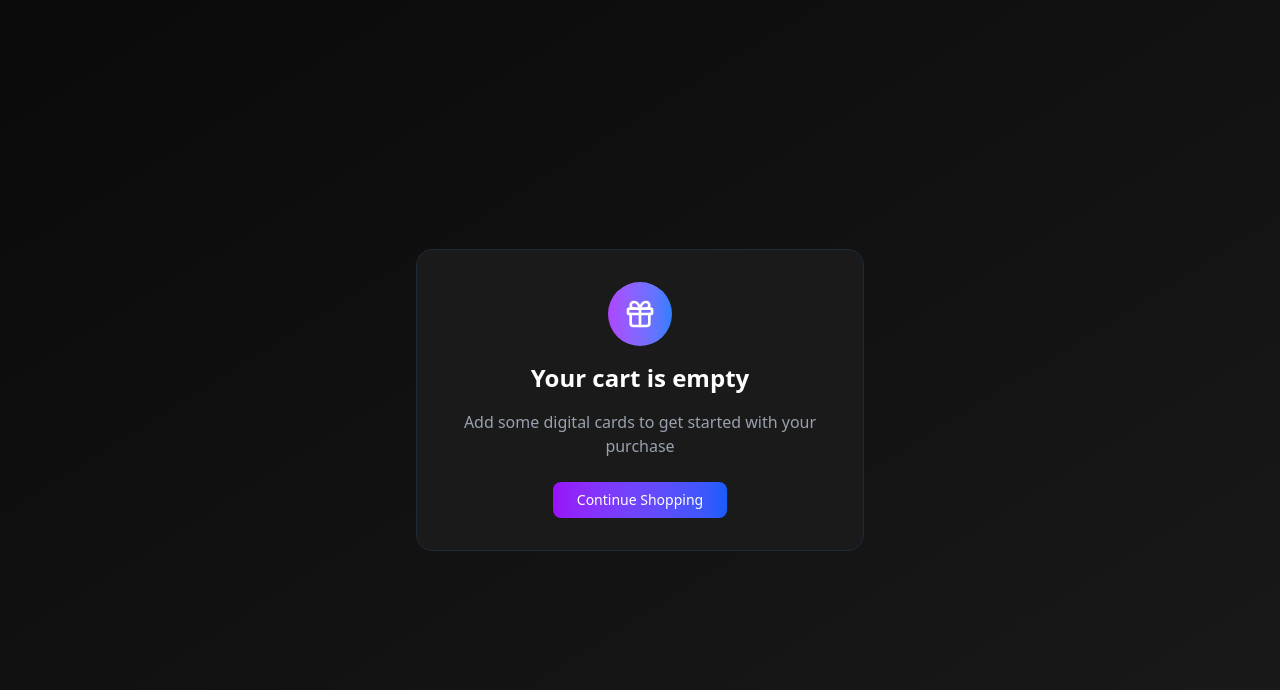
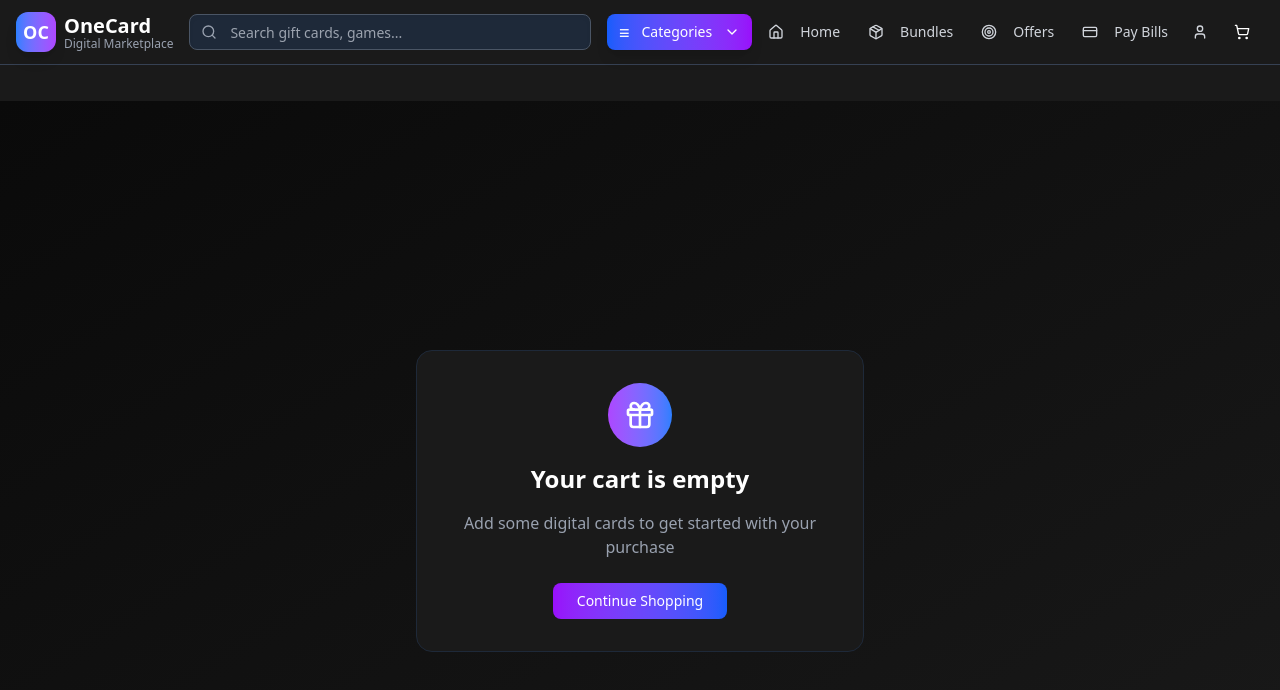
Before and after one commit to aliBenhenia/OneCard-Morocco, a Next.js app in the folder frontend/: page /payment in a window 1280 px wide. Shown: the top 690 px of the page. Built offline with nearby package versions, Linux system fonts and the light colour scheme; grey boxes are pictures that could not be loaded.

Commit message:
feat: integrate Navbar component into RootLayout and comment out Navbar in HomePage

```diff
--- a/frontend/app/layout.tsx
+++ b/frontend/app/layout.tsx
@@ -5,6 +5,7 @@ import { Manrope } from "next/font/google"
 import "./globals.css"
 import { CartProvider } from "@/contexts/cart-context"
 import { ThemeProvider } from "@/components/theme-provider"
+import { Navbar } from "@/components/navbar"
 
 const geist = Geist({
   subsets: ["latin"],
@@ -34,7 +35,10 @@ export default function RootLayout({
     <html lang="en" className={`${geist.variable} ${manrope.variable} antialiased`}>
       <body className="font-sans">
         <ThemeProvider attribute="class" defaultTheme="dark" enableSystem disableTransitionOnChange>
-          <CartProvider>{children}</CartProvider>
+          <CartProvider>
+            <Navbar />
+            {children}
+            </CartProvider>
         </ThemeProvider>
       </body>
     </html>
--- a/frontend/app/page.tsx
+++ b/frontend/app/page.tsx
@@ -136,7 +136,7 @@ export default function HomePage() {
 
   return (
     <div className="min-h-screen bg-[#1a1a1a]">
-      <Navbar />
+      {/* <Navbar /> */}
 
       {isLoading ? (
         <>
```
